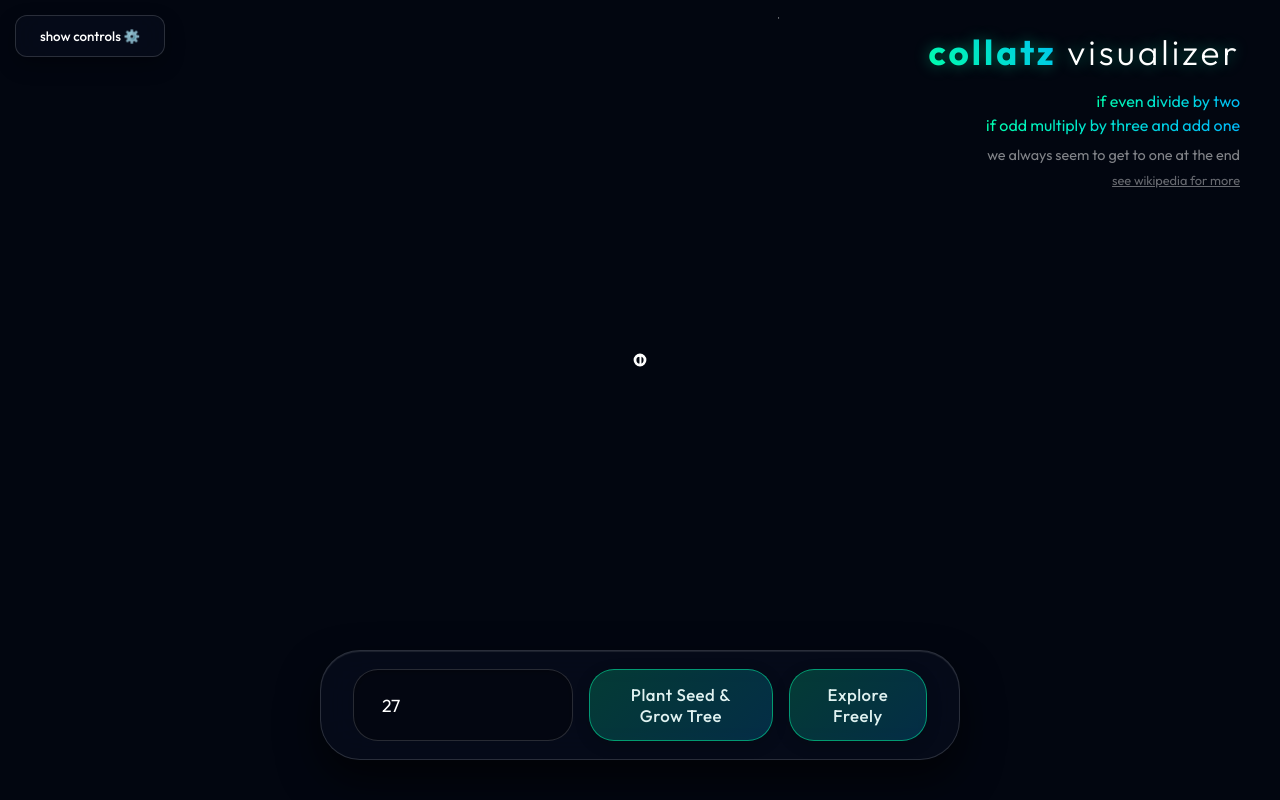
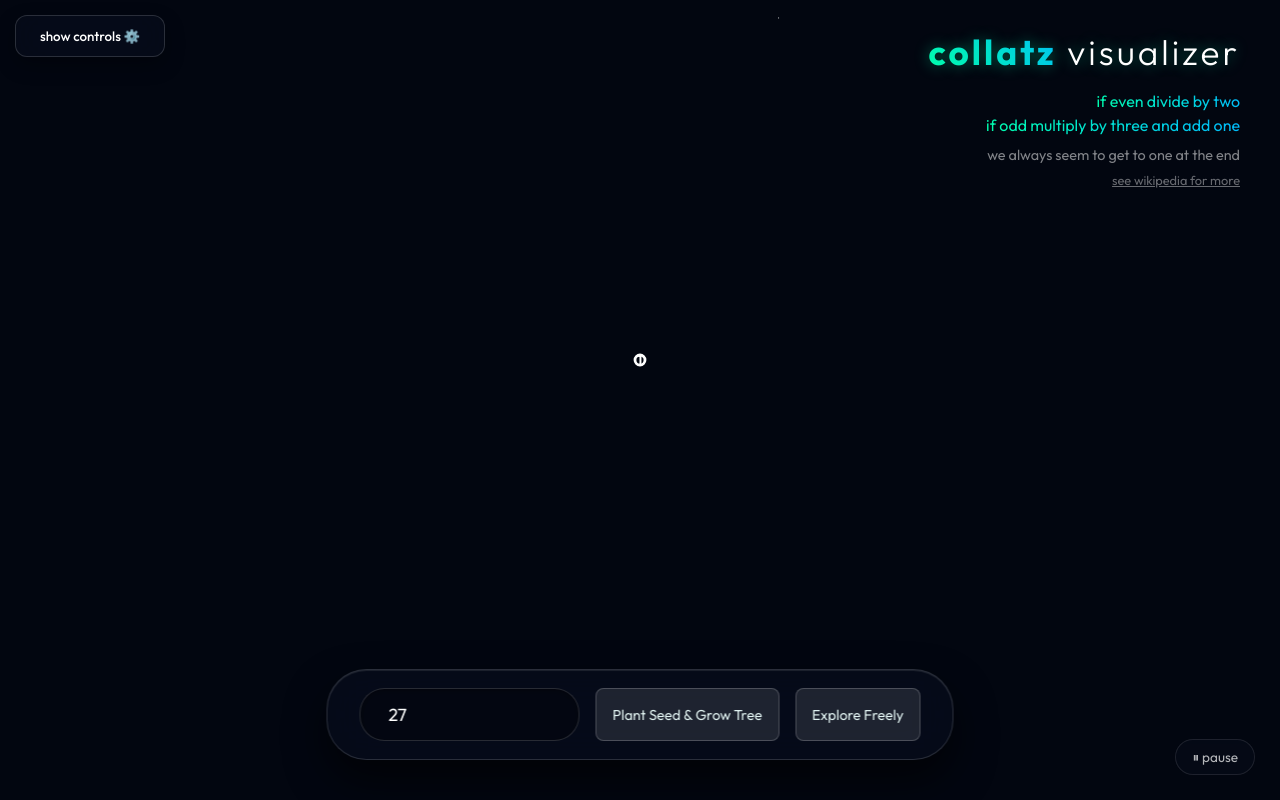
Before and after one commit to jordan-lenchitz/collatz-visualizer, a React (Vite) app in the folder app/: page / in a window 1280 px wide. Built offline with nearby package versions, Linux system fonts and the light colour scheme.

Commit message:
improve ease

```diff
--- a/app/src/App.css
+++ b/app/src/App.css
@@ -3,6 +3,8 @@
   width: 100vw;
   height: 100vh;
   overflow: hidden;
+  user-select: none;
+  -webkit-user-select: none;
 }
 
 .canvas-container {
@@ -169,29 +171,25 @@
 }
 
 .action-btn {
-  background: linear-gradient(135deg, rgba(0, 255, 170, 0.2), rgba(0, 184, 255, 0.2));
-  border: 1px solid rgba(0, 255, 170, 0.5);
-  border-radius: 25px;
-  padding: 14px 32px;
-  color: var(--text-color);
+  background: rgba(255, 255, 255, 0.1);
+  border: 1px solid rgba(255, 255, 255, 0.2);
+  border-radius: 8px;
+  padding: 8px 16px;
+  color: inherit;
   font-family: 'Outfit', sans-serif;
-  font-weight: 500;
-  font-size: 1.05rem;
+  font-weight: 400;
+  font-size: 0.9rem;
   cursor: pointer;
-  letter-spacing: 0.5px;
-  transition: all 0.3s cubic-bezier(0.175, 0.885, 0.32, 1.275);
-  box-shadow: 0 4px 15px rgba(0, 0, 0, 0.2);
+  transition: all 0.2s ease;
 }
 
 .action-btn:hover:not(:disabled) {
-  background: linear-gradient(135deg, rgba(0, 255, 170, 0.4), rgba(0, 184, 255, 0.4));
-  border-color: rgba(0, 255, 170, 1);
-  box-shadow: 0 10px 30px rgba(0, 255, 170, 0.4), inset 0 0 15px rgba(0, 255, 170, 0.3);
-  transform: translateY(-3px) scale(1.02);
+  background: rgba(255, 255, 255, 0.2);
+  border-color: rgba(255, 255, 255, 0.4);
 }
 
 .action-btn:active:not(:disabled) {
-  transform: translateY(1px) scale(0.98);
+  transform: translateY(1px);
 }
 
 .action-btn:disabled {
@@ -201,11 +199,9 @@
 }
 
 .action-btn.explore-active {
-  background: linear-gradient(135deg, rgba(255, 170, 0, 0.4), rgba(255, 0, 184, 0.4));
-  border-color: #ff00b8;
-  color: #ff00b8;
-  box-shadow: 0 0 20px rgba(255, 0, 184, 0.4), inset 0 0 15px rgba(255, 0, 184, 0.3);
-  text-shadow: 0 0 8px rgba(255, 0, 184, 0.8);
+  background: rgba(255, 170, 0, 0.2);
+  border-color: #ffaa00;
+  color: #ffaa00;
 }
 
 .top-left-container {
@@ -473,3 +469,143 @@
   opacity: 0.7;
   text-align: center;
 }
+
+.floating-pause-btn {
+  position: absolute;
+  bottom: 25px;
+  right: 25px;
+  z-index: 100;
+  background: rgba(10, 15, 30, 0.4);
+  backdrop-filter: blur(8px);
+  -webkit-backdrop-filter: blur(8px);
+  border: 1px solid rgba(255, 255, 255, 0.1);
+  border-radius: 20px;
+  padding: 8px 16px;
+  color: rgba(255, 255, 255, 0.7);
+  font-family: 'Outfit', sans-serif;
+  font-size: 0.85rem;
+  cursor: pointer;
+  transition: all 0.2s ease;
+}
+
+.floating-pause-btn:hover {
+  background: rgba(255, 255, 255, 0.15);
+  color: #fff;
+  border-color: rgba(255, 255, 255, 0.3);
+}
+
+@media (max-width: 768px) {
+  .floating-pause-btn {
+    bottom: auto;
+    top: 75px;
+    right: auto;
+    left: 15px;
+    transform: none;
+  }
+}
+
+.app-container.light .floating-pause-btn {
+  background: rgba(255, 255, 255, 0.6);
+  color: rgba(0, 0, 0, 0.7);
+  border-color: rgba(0, 0, 0, 0.1);
+}
+
+.app-container.light .floating-pause-btn:hover {
+  background: rgba(255, 255, 255, 0.9);
+  color: #000;
+  border-color: rgba(0, 0, 0, 0.3);
+}
+
+/* Modal styles */
+.modal-overlay {
+  position: absolute;
+  top: 0; left: 0; right: 0; bottom: 0;
+  background: rgba(0, 0, 0, 0.6);
+  backdrop-filter: blur(4px);
+  -webkit-backdrop-filter: blur(4px);
+  z-index: 1000;
+  display: flex;
+  align-items: center;
+  justify-content: center;
+  animation: fadeIn 0.3s ease;
+}
+
+.modal-content {
+  background: rgba(15, 20, 35, 0.95);
+  border: 1px solid rgba(255, 255, 255, 0.2);
+  border-radius: 16px;
+  padding: 30px;
+  max-width: 400px;
+  text-align: center;
+  box-shadow: 0 20px 40px rgba(0,0,0,0.5);
+  color: white;
+}
+
+.app-container.light .modal-content {
+  background: rgba(255, 255, 255, 0.95);
+  border-color: rgba(0, 0, 0, 0.2);
+  color: black;
+}
+
+.modal-content h2 {
+  margin-top: 0;
+  margin-bottom: 15px;
+  font-weight: 700;
+  color: var(--primary-glow, #00ffaa);
+}
+
+.app-container.light .modal-content h2 {
+  color: #0064c8;
+}
+
+.modal-content p {
+  margin-bottom: 25px;
+  opacity: 0.9;
+  line-height: 1.5;
+}
+
+.modal-actions {
+  display: flex;
+  gap: 15px;
+  justify-content: center;
+}
+
+.modal-btn {
+  padding: 10px 20px;
+  border-radius: 8px;
+  font-family: 'Outfit', sans-serif;
+  font-size: 1rem;
+  font-weight: 500;
+  cursor: pointer;
+  transition: all 0.2s;
+  border: none;
+}
+
+.modal-btn.confirm {
+  background: linear-gradient(135deg, rgba(0, 255, 170, 0.8), rgba(0, 184, 255, 0.8));
+  color: #000;
+}
+
+.modal-btn.confirm:hover {
+  background: linear-gradient(135deg, rgba(0, 255, 170, 1), rgba(0, 184, 255, 1));
+}
+
+.modal-btn.cancel {
+  background: rgba(255, 255, 255, 0.1);
+  color: white;
+  border: 1px solid rgba(255, 255, 255, 0.2);
+}
+
+.app-container.light .modal-btn.cancel {
+  background: rgba(0, 0, 0, 0.05);
+  color: black;
+  border-color: rgba(0, 0, 0, 0.2);
+}
+
+.modal-btn.cancel:hover {
+  background: rgba(255, 255, 255, 0.2);
+}
+
+.app-container.light .modal-btn.cancel:hover {
+  background: rgba(0, 0, 0, 0.1);
+}
--- a/app/src/App.tsx
+++ b/app/src/App.tsx
@@ -22,6 +22,7 @@ function App() {
   const [isPlanMode, setIsPlanMode] = useState(false);
   const [showControls, setShowControls] = useState(false);
   const [sequence, setSequence] = useState<number[]>([]);
+  const [pendingSeed, setPendingSeed] = useState<number | null>(null);
 
   const treeRef = useRef<CollatzTreeRef>(null);
 
@@ -51,7 +52,6 @@ function App() {
         setTimeout(() => {
           treeRef.current?.buildTree(num, () => {
             setTreeState('BUILT');
-            treeRef.current?.followPathDown(num);
             confetti({
               particleCount: 150,
               spread: 80,
@@ -134,6 +134,7 @@ function App() {
         hoveredNodeId={hoveredNodeId}
         onHoverNode={setHoveredNodeId}
         onSelectNode={handleSelectNode}
+        onRequestSeed={setPendingSeed}
         onPathComplete={() => {
           confetti({
             particleCount: 200,
@@ -143,6 +144,14 @@ function App() {
           });
         }}
       />
+
+      <button
+        className="floating-pause-btn"
+        onClick={() => setIsPaused(!isPaused)}
+        aria-label={isPaused ? 'Resume Animation' : 'Pause Animation'}
+      >
+        {isPaused ? '▶ resume' : '⏸ pause'}
+      </button>
 
       <div className="ui-overlay" role="region" aria-label="Main Controls">
         <label htmlFor="seed-input" className="sr-only">Seed Number</label>
@@ -169,7 +178,7 @@ function App() {
         >
           {treeState === 'IDLE' && 'Plant Seed & Grow Tree'}
           {treeState === 'BUILDING' && 'Stop Growing (Cancel)'}
-          {treeState === 'BUILT' && 'Follow Path to One'}
+          {treeState === 'BUILT' && 'When Ready'}
         </button>
         <button
           className={`action-btn ${isExploreMode ? 'explore-active' : ''}`}
@@ -276,6 +285,19 @@ function App() {
           </div>
         )}
       </div>
+
+      {pendingSeed !== null && (
+        <div className="modal-overlay">
+          <div className="modal-content">
+            <h2>Plant New Seed?</h2>
+            <p>Do you want to clear the current tree and use <strong>{pendingSeed}</strong> as the new seed?</p>
+            <div className="modal-actions">
+              <button className="modal-btn confirm" onClick={() => { handleSelectNode(pendingSeed); setPendingSeed(null); }}>Yes, Grow</button>
+              <button className="modal-btn cancel" onClick={() => setPendingSeed(null)}>Cancel</button>
+            </div>
+          </div>
+        </div>
+      )}
     </div>
   );
 }
--- a/app/src/CollatzTree.tsx
+++ b/app/src/CollatzTree.tsx
@@ -35,6 +35,7 @@ interface CollatzTreeProps {
   hoveredNodeId: number | null;
   onHoverNode: (id: number | null) => void;
   onSelectNode: (id: number) => void;
+  onRequestSeed?: (id: number) => void;
   onPathComplete?: () => void;
 }
 
@@ -1065,7 +1066,7 @@ const CollatzTree = forwardRef<CollatzTreeRef, CollatzTreeProps>((props, ref) =>
         transformRef.current = e.transform;
       });
 
-    d3.select(canvas).call(zoom as any);
+    d3.select(canvas).call(zoom as any).on("dblclick.zoom", null);
 
     const initialTransform = d3.zoomIdentity.translate(canvas.width / 2, canvas.height * 0.85);
     transformRef.current = initialTransform;
@@ -1080,6 +1081,9 @@ const CollatzTree = forwardRef<CollatzTreeRef, CollatzTreeProps>((props, ref) =>
     // Node hovering & selection on canvas click
     let startX = 0;
     let startY = 0;
+    let clickCount = 0;
+    let lastClickTime = 0;
+    let lastClickedNodeId: number | null = null;
 
     const handleMouseMove = (e: MouseEvent) => {
       const canvasNode = canvasRef.current;
@@ -1116,7 +1120,7 @@ const CollatzTree = forwardRef<CollatzTreeRef, CollatzTreeProps>((props, ref) =>
       const dy = e.clientY - startY;
       const dist = Math.sqrt(dx * dx + dy * dy);
 
-      if (dist < 4) { // registers click only if mouse didn't drag
+      if (dist < 10) { // registers click only if mouse didn't drag too far
         const canvasNode = canvasRef.current;
         if (!canvasNode) return;
         const rect = canvasNode.getBoundingClientRect();
@@ -1130,15 +1134,28 @@ const CollatzTree = forwardRef<CollatzTreeRef, CollatzTreeProps>((props, ref) =>
         for (const node of nodesMap.current.values()) {
           const dx = node.x - tx;
           const dy = node.y - ty;
-          const dist = Math.sqrt(dx * dx + dy * dy);
-          if (dist < minDistance) {
-            minDistance = dist;
+          const distToNode = Math.sqrt(dx * dx + dy * dy);
+          if (distToNode < minDistance) {
+            minDistance = distToNode;
             closestNode = node;
           }
         }
 
-        if (closestNode && propsRef.current.onSelectNode) {
-          propsRef.current.onSelectNode(closestNode.id);
+        if (closestNode) {
+          const now = Date.now();
+          // increased time to 800ms between clicks to be very generous
+          if (now - lastClickTime < 800 && lastClickedNodeId === closestNode.id) {
+            clickCount++;
+          } else {
+            clickCount = 1;
+          }
+          lastClickTime = now;
+          lastClickedNodeId = closestNode.id;
+
+          if (clickCount >= 3 && propsRef.current.onRequestSeed) {
+            clickCount = 0;
+            propsRef.current.onRequestSeed(closestNode.id);
+          }
         }
       }
     };
```
